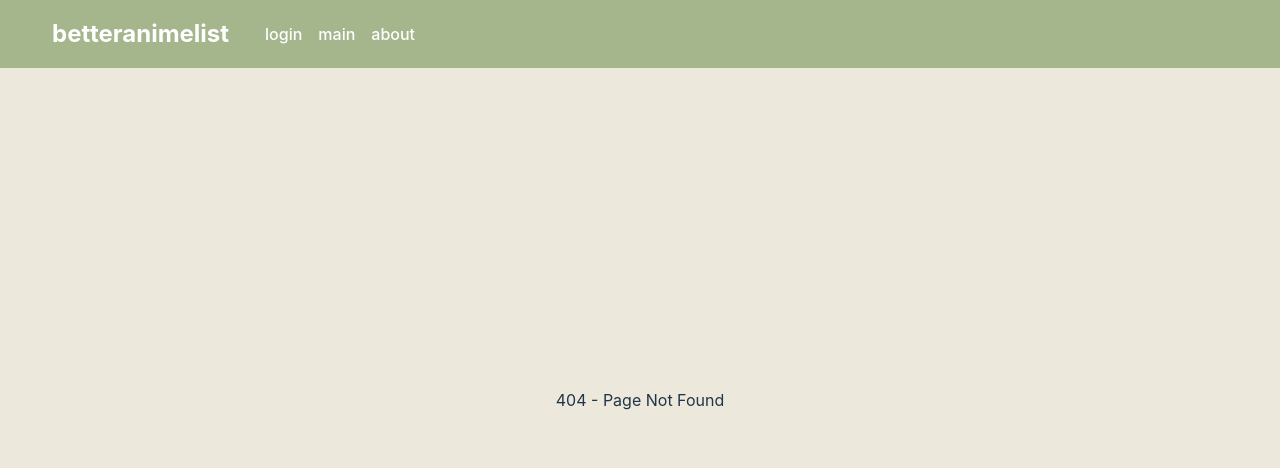
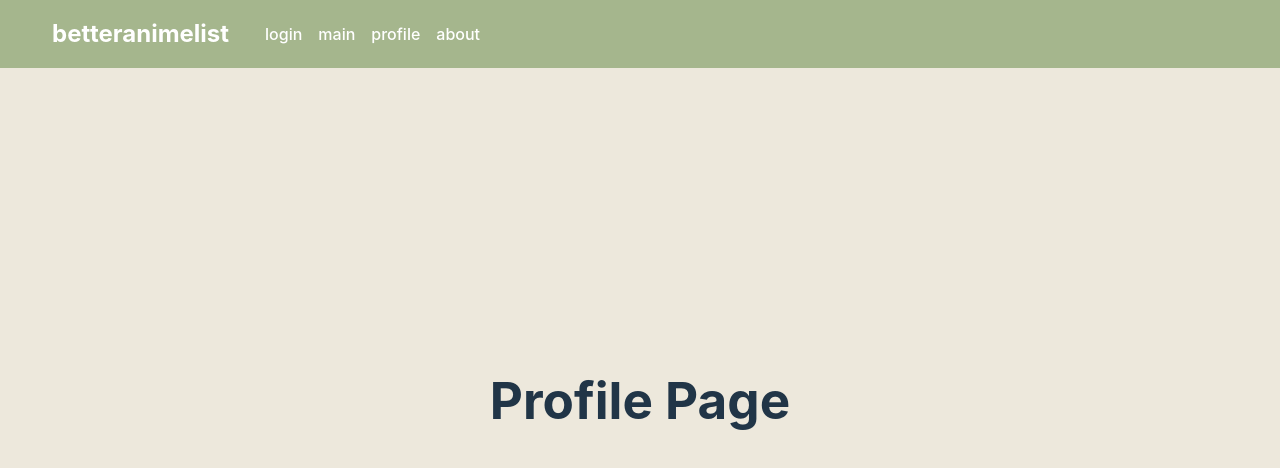
Before and after one commit to khushikhan0/anime-tracker-website, a React (Vite) app: page /profile in a window 1280 px wide. Before the commit this address had no page. Shown: the top 468 px of the page. Built offline with nearby package versions, Linux system fonts and the light colour scheme.

Commit message:
set up profile page

```diff
--- a/src/App.jsx
+++ b/src/App.jsx
@@ -4,6 +4,7 @@ import Navbar from './components/NavBar/Navbar'
 import Login from './pages/Login/Login';
 import Main from './pages/Main/Main';
 import Home from './pages/Home/Home';
+import Profile from './pages/Profile/Profile';
 
 function App() {
   return (
@@ -14,6 +15,7 @@ function App() {
         <Route path="/" element={<Home />} />
         <Route path="/login" element={<Login />} />
         <Route path="/main" element={<Main />} />
+        <Route path="/profile" element={<Profile/>} />
         <Route path="/about" element={<About />} />
         <Route path="*" element={<NotFound />} />
       </Routes>
--- a/src/components/NavBar/Navbar.jsx
+++ b/src/components/NavBar/Navbar.jsx
@@ -19,6 +19,9 @@ const Navbar = () => {
         <Link to="/main">main</Link>
       </li>
       <li>
+        <Link to="/profile">profile</Link>
+      </li>
+      <li>
         <Link to="/about">about</Link>
       </li>
     </ul>
--- /dev/null
+++ b/src/pages/Profile/Profile.jsx
@@ -0,0 +1,12 @@
+import React from 'react';
+
+const Main = () => {
+  return (
+    <div>
+      <h1>Profile Page</h1>
+      {/* Content for the main page goes here */}
+    </div>
+  );
+};
+
+export default Main;
```
Also changed, not shown: src/pages/Profile/Profile.css (added).
